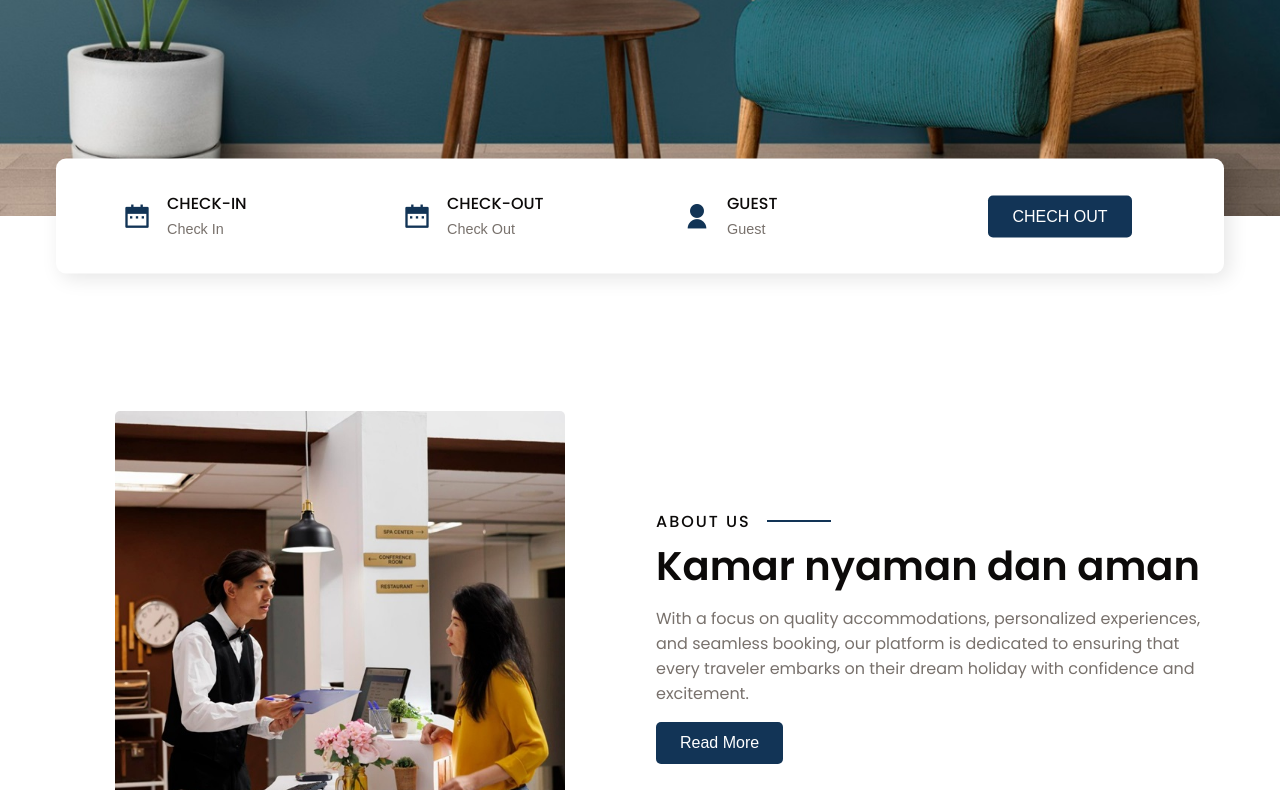
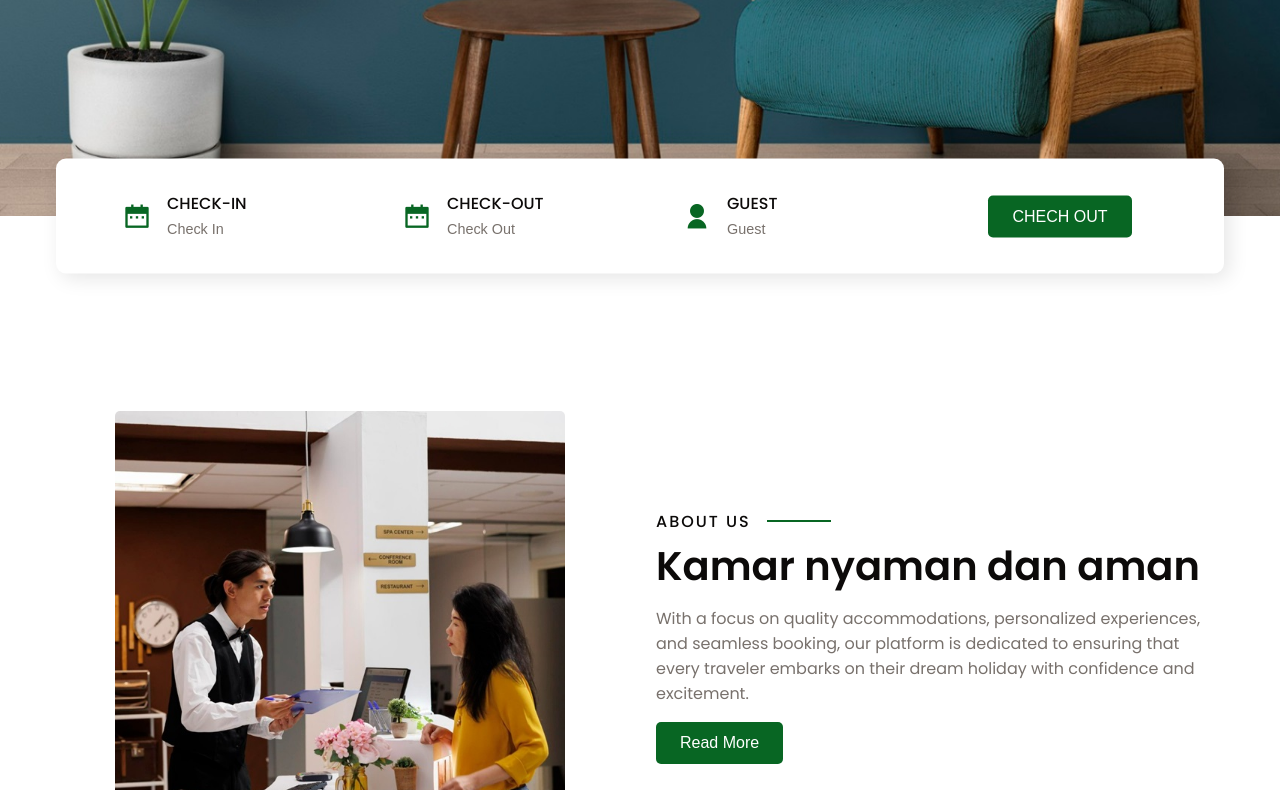
Before and after one commit to anfadd/anfadd.github.io, a plain HTML site: page index.html in a window 1280 px wide. Shown: the part 479-1269 px from the top of the page. Drawn offline with nearby package versions, Linux system fonts and the light colour scheme.

Commit message:
Update styles.css

```diff
--- a/styles.css
+++ b/styles.css
@@ -1,7 +1,7 @@
 @import url("https://fonts.googleapis.com/css2?family=Poppins:wght@400;500;600;700&display=swap");
 
 :root {
-  --primary-color: #123456;
+  --primary-color: #086623;
   --primary-color-dark: #0098ca;
   --text-dark: #0c0a09;
   --text-light: #78716c;
```
